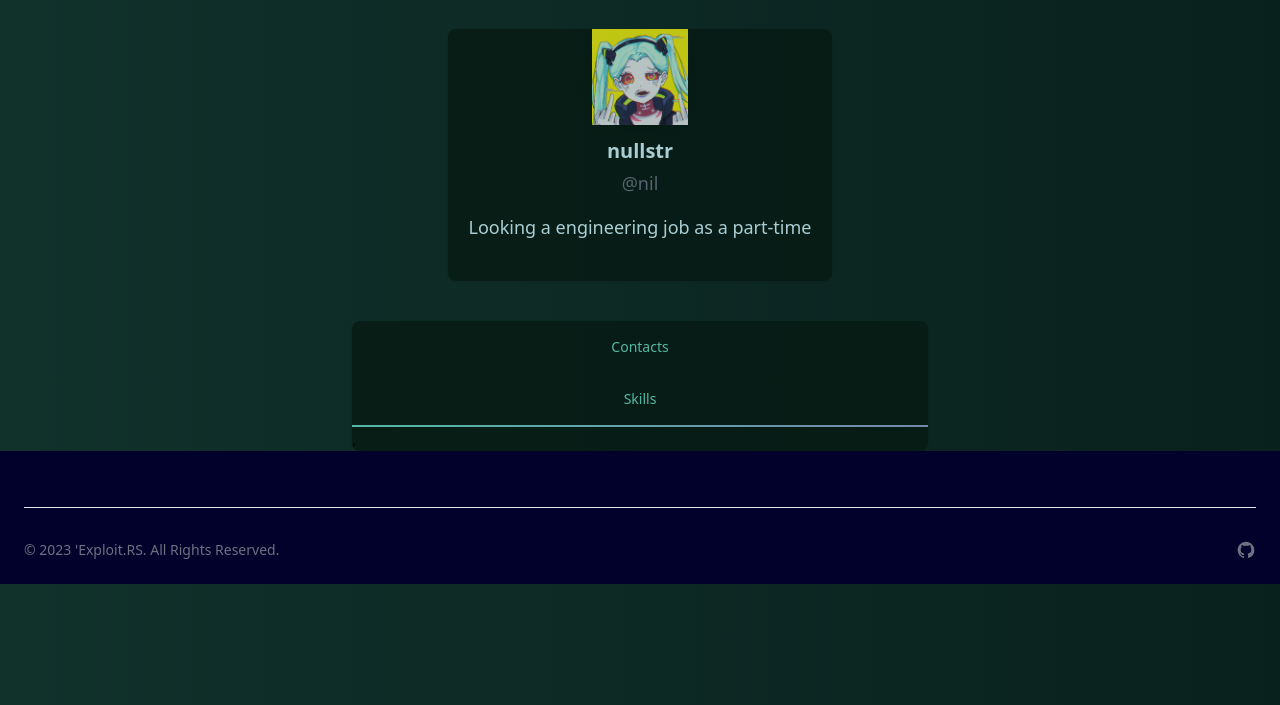
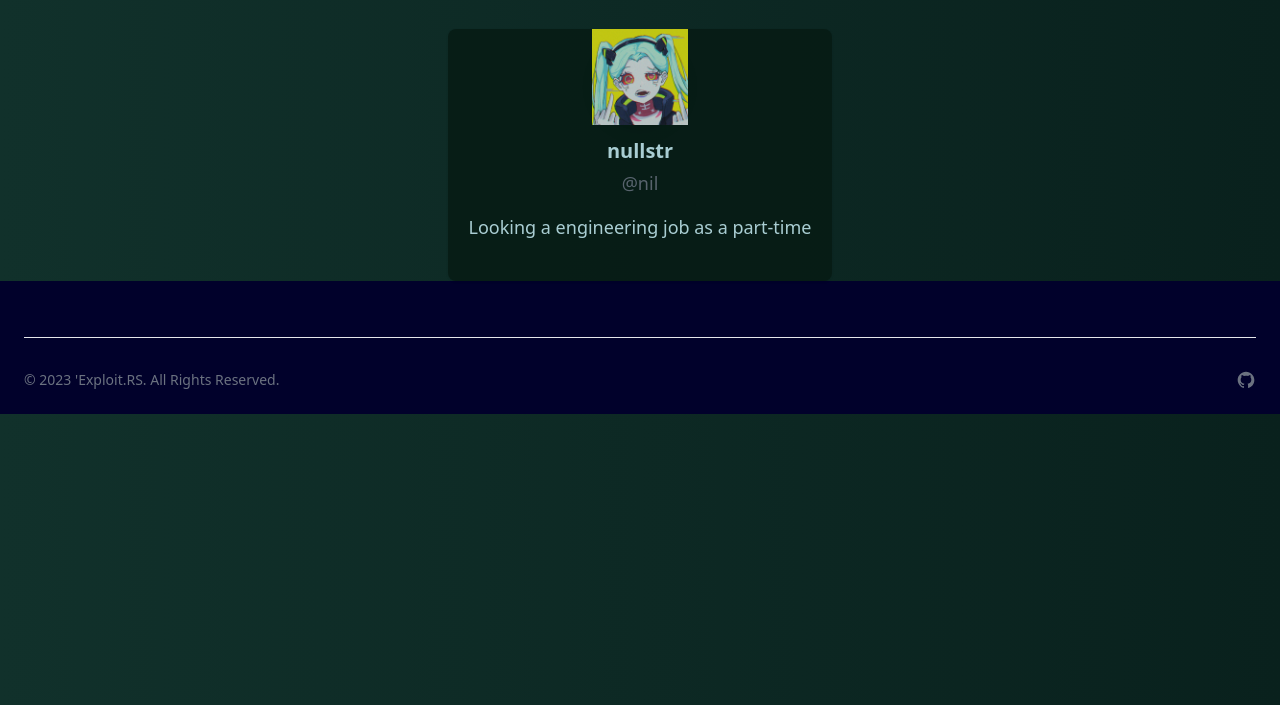
Before and after one commit to ExploitRS/Persona, a Gatsby site: page /nil in a window 1280 px wide. Shown: the part 127-832 px from the top of the page. Built offline with nearby package versions, Linux system fonts and the light colour scheme; Gatsby itself is replaced by a stand-in of ours.

Commit message:
disabled dummy StatusProps

```diff
--- a/templates/persona.tsx
+++ b/templates/persona.tsx
@@ -10,17 +10,17 @@ export interface PersonaFullContainerQueryData {
     avatarsYaml: PersonaFullProps
 }
 
-const status: StatusProps = {
-    contacts: {
-        telegram: {
-            label: "unittype",
-            url: "https://t.me/unittype"
-        },
-    },
-    skills: {
-        languages: ["Rust", "Nim"],
-    },
-}
+// const status: StatusProps = {
+//     contacts: {
+//         telegram: {
+//             label: "unittype",
+//             url: "https://t.me/unittype"
+//         },
+//     },
+//     skills: {
+//         languages: ["Rust", "Nim"],
+//     },
+// }
 
 const PersonaFullContainer = ({ data } ) => {
     const prsn = data.avatarsYaml
@@ -34,7 +34,8 @@ const PersonaFullContainer = ({ data } ) => {
                 bio={ prsn.status }
                 email={ prsn.email }
                 avatar={ prsn.avatar }
-                status={ status }
+                contacts={ prsn.contacts }
+                // status={ status }
             />
         </Layout>
     )
@@ -61,6 +62,13 @@ export const pageQuery = graphql`
                     #     ...GatsbyImageSharpFixed
                     # }
                 }
+            },
+            contacts {
+                kind
+                label
+                id
+                url
+                quickly
             }
         }
     }
```
